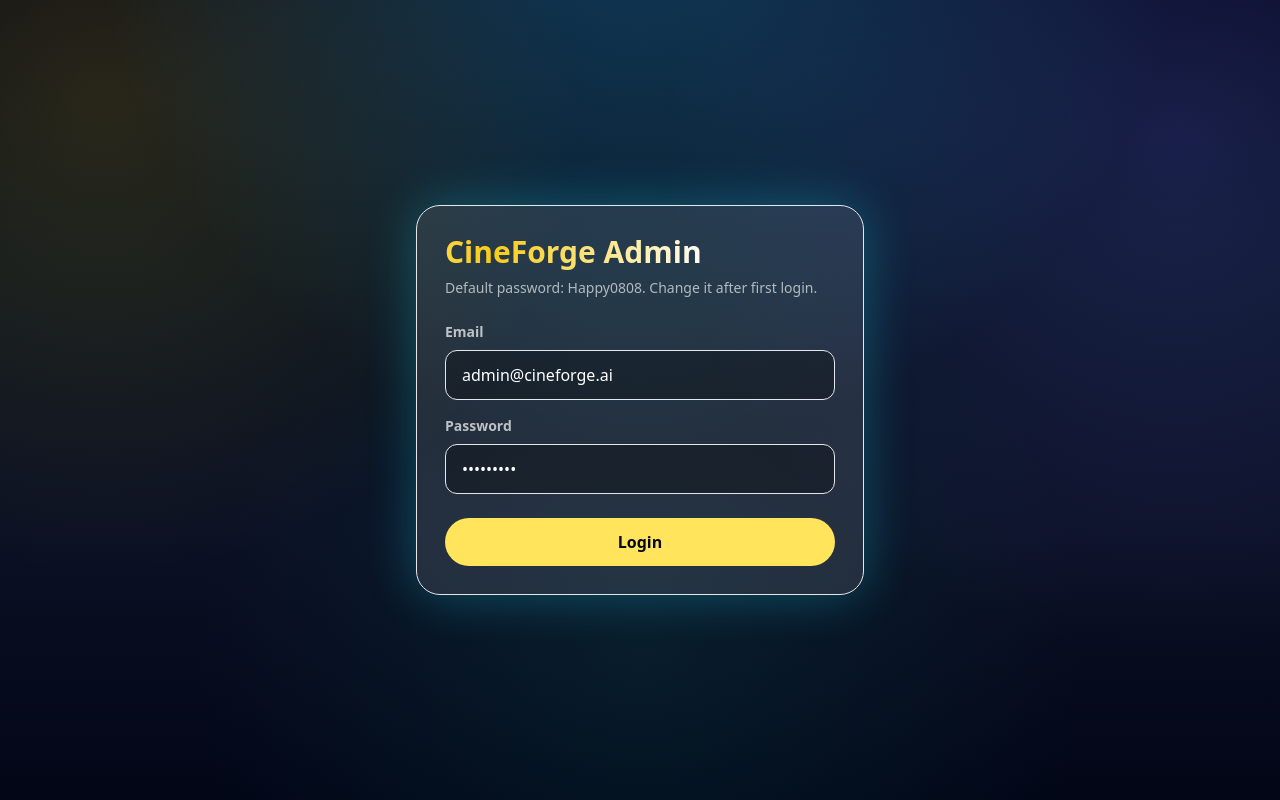
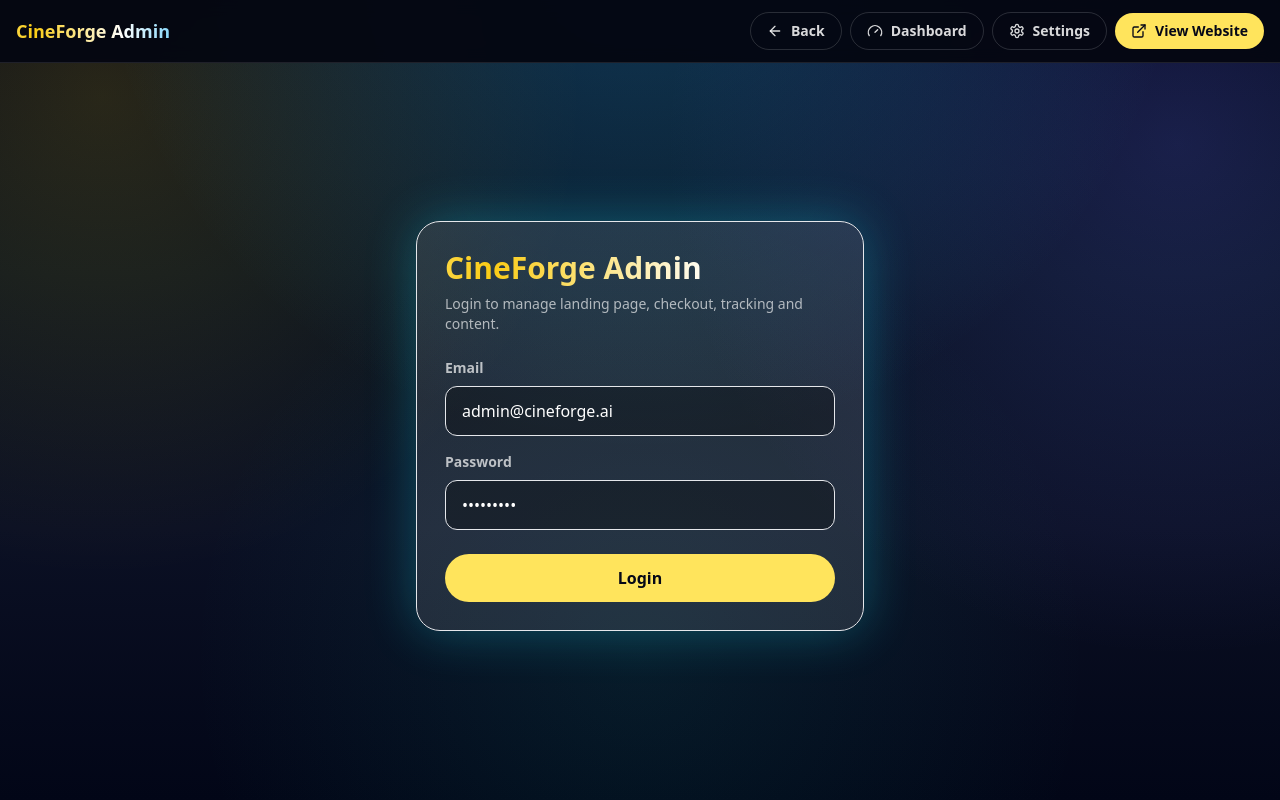
Before and after one commit to tarik-ali2/cineforge-enterprise, a Next.js app in the folder apps/web/: page /admin/login in a window 1280 px wide. Built offline with nearby package versions, Linux system fonts and the light colour scheme; no server answers.

Commit message:
Add admin navigation back to website

```diff
--- a/apps/web/src/app/admin/dashboard/page.tsx
+++ b/apps/web/src/app/admin/dashboard/page.tsx
@@ -1,3 +1,5 @@
+import { AdminNav } from '@/components/AdminNav';
+
 const modules = [
   ['Landing CMS', 'Hero, headline, CTA, prompt cards, video cards, course cards and testimonials.'],
   ['Media Library', 'Image/video uploads with admin name, target slot, recommended width and height.'],
@@ -9,16 +11,13 @@ const modules = [
 
 export default function AdminDashboardPage() {
   return (
-    <main className="min-h-screen bg-[#070816] px-5 py-8 text-white">
-      <section className="mx-auto max-w-7xl">
+    <main className="min-h-screen bg-[#070816] text-white">
+      <AdminNav />
+      <section className="mx-auto max-w-7xl px-5 py-8">
         <div className="flex flex-col justify-between gap-4 md:flex-row md:items-end">
           <div>
             <p className="text-sm font-black uppercase tracking-[0.24em] text-cyan">Admin panel</p>
             <h1 className="mt-2 text-4xl font-black text-shine">CineForge Control Room</h1>
-          </div>
-          <div className="flex gap-3">
-            <a href="/admin/settings" className="rounded-full bg-neon px-5 py-3 font-black text-ink">Settings</a>
-            <a href="/" className="rounded-full border border-white/15 px-5 py-3 font-bold">View Website</a>
           </div>
         </div>
         <div className="mt-8 grid gap-4 md:grid-cols-3">
--- a/apps/web/src/app/admin/login/page.tsx
+++ b/apps/web/src/app/admin/login/page.tsx
@@ -2,6 +2,7 @@
 
 import { useState } from 'react';
 import { API_URL } from '@/lib/api';
+import { AdminNav } from '@/components/AdminNav';
 
 export default function AdminLoginPage() {
   const [email, setEmail] = useState('admin@cineforge.ai');
@@ -21,10 +22,12 @@ export default function AdminLoginPage() {
   }
 
   return (
-    <main className="premium-bg grid min-h-screen place-items-center px-4">
+    <main className="premium-bg min-h-screen">
+      <AdminNav />
+      <section className="grid min-h-[calc(100vh-74px)] place-items-center px-4 py-8">
       <form onSubmit={submit} className="w-full max-w-md rounded-3xl border border-white/12 bg-white/10 p-7 shadow-glow">
         <h1 className="text-3xl font-black text-shine">CineForge Admin</h1>
-        <p className="mt-2 text-sm text-white/65">Default password: Happy0808. Change it after first login.</p>
+        <p className="mt-2 text-sm text-white/65">Login to manage landing page, checkout, tracking and content.</p>
         <label className="mt-6 block text-sm font-bold text-white/70">Email</label>
         <input value={email} onChange={(e) => setEmail(e.target.value)} className="mt-2 w-full rounded-xl border border-white/12 bg-black/30 px-4 py-3 outline-none" />
         <label className="mt-4 block text-sm font-bold text-white/70">Password</label>
@@ -32,6 +35,7 @@ export default function AdminLoginPage() {
         <button className="mt-6 w-full rounded-full bg-neon px-6 py-3 font-black text-ink">Login</button>
         {message ? <p className="mt-4 text-sm text-cyan">{message}</p> : null}
       </form>
+      </section>
     </main>
   );
 }
--- a/apps/web/src/app/admin/settings/page.tsx
+++ b/apps/web/src/app/admin/settings/page.tsx
@@ -2,6 +2,7 @@
 
 import { useState } from 'react';
 import { API_URL } from '@/lib/api';
+import { AdminNav } from '@/components/AdminNav';
 
 const fields = [
   ['product', 'name', 'CineForge AI Prompt Bundle'],
@@ -32,8 +33,9 @@ export default function AdminSettingsPage() {
   }
 
   return (
-    <main className="min-h-screen bg-[#070816] px-5 py-8 text-white">
-      <section className="mx-auto max-w-5xl">
+    <main className="min-h-screen bg-[#070816] text-white">
+      <AdminNav />
+      <section className="mx-auto max-w-5xl px-5 py-8">
         <p className="text-sm font-black uppercase tracking-[0.24em] text-cyan">Launch settings</p>
         <h1 className="mt-2 text-4xl font-black text-shine">Payment, Pixel and Product Controls</h1>
         <div className="mt-8 grid gap-4">
--- /dev/null
+++ b/apps/web/src/components/AdminNav.tsx
@@ -0,0 +1,31 @@
+'use client';
+
+import { ArrowLeft, ExternalLink, Gauge, Settings } from 'lucide-react';
+
+export function AdminNav() {
+  return (
+    <header className="sticky top-0 z-50 border-b border-white/10 bg-[#050711]/95 px-4 py-3 text-white backdrop-blur">
+      <nav className="mx-auto flex max-w-7xl flex-wrap items-center justify-between gap-3">
+        <a href="/admin/dashboard" className="text-lg font-black text-shine">CineForge Admin</a>
+        <div className="flex flex-wrap items-center gap-2">
+          <button
+            type="button"
+            onClick={() => window.history.back()}
+            className="inline-flex items-center gap-2 rounded-full border border-white/15 px-4 py-2 text-sm font-bold text-white/85 hover:border-neon hover:text-neon"
+          >
+            <ArrowLeft size={16} /> Back
+          </button>
+          <a href="/admin/dashboard" className="inline-flex items-center gap-2 rounded-full border border-white/15 px-4 py-2 text-sm font-bold text-white/85 hover:border-neon hover:text-neon">
+            <Gauge size={16} /> Dashboard
+          </a>
+          <a href="/admin/settings" className="inline-flex items-center gap-2 rounded-full border border-white/15 px-4 py-2 text-sm font-bold text-white/85 hover:border-neon hover:text-neon">
+            <Settings size={16} /> Settings
+          </a>
+          <a href="/" className="inline-flex items-center gap-2 rounded-full bg-neon px-4 py-2 text-sm font-black text-ink">
+            <ExternalLink size={16} /> View Website
+          </a>
+        </div>
+      </nav>
+    </header>
+  );
+}
```
Also changed, not shown: 14 other files (tests, documents, lock files or other folders).
